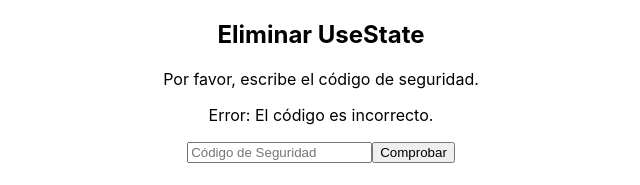
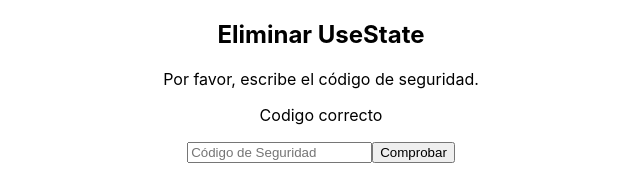
Before and after one commit to AreYouIvan/codigos-seguridad, a React (Create React App) app: page / in a window 1280 px wide. Shown: the top 185 px of the page, without its empty margins (319-959 px from the left). Built offline with nearby package versions, Linux system fonts and the light colour scheme.

Commit message:
how to update the state

```diff
--- a/src/UseState.js
+++ b/src/UseState.js
@@ -1,22 +1,28 @@
 import React from "react";
 
+const SECURITY_CODE = "paradigma";
+// Como actualizar el estado???
 function UseState({ name }) {
   // Por convención decidimos llamarlo State.
-  const [error, setError] = React.useState(true);
+  const [error, setError] = React.useState(false);
+  const [value, setValue] = React.useState("");
   const [loading, setLoading] = React.useState(false);
 
   React.useEffect(() => {
     console.log("Empezando Effect");
-
     if (!!loading) {
       setTimeout(() => {
         console.log("Haciendo la validacion");
-
+        if (value !== SECURITY_CODE) {
+          setError(true);
+        } else {
+          setError(false);
+        }
         setLoading(false);
 
         console.log("🥴Terminando la validacion");
-      }, 2000);
-  }
+      }, 1500);
+    }
 
     console.log("Terminando Effect");
   }, [loading]);
@@ -25,11 +31,17 @@
     <div>
       <h2>Eliminar {name}</h2>
       <p>Por favor, escribe el código de seguridad.</p>
-
+      {!error && <p>Codigo correcto</p>}
       {error && <p>Error: El código es incorrecto.</p>}
       {loading && <p>Loading...</p>}
 
-      <input placeholder="Código de Seguridad" />
+      <input
+        placeholder="Código de Seguridad"
+        value={value}
+        onChange={(event) => {
+          setValue(event.target.value);
+        }}
+      />
       <button onClick={() => setLoading(true)}>Comprobar</button>
     </div>
   );
```
